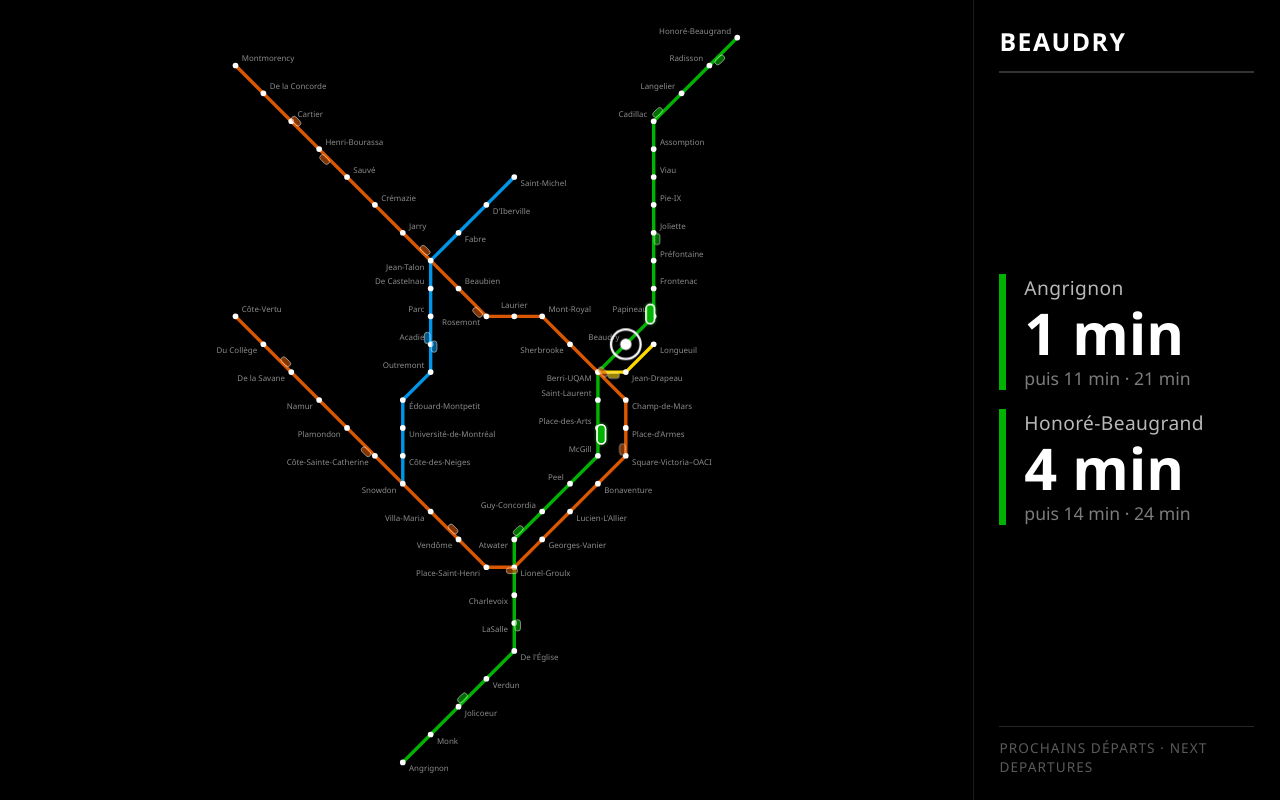
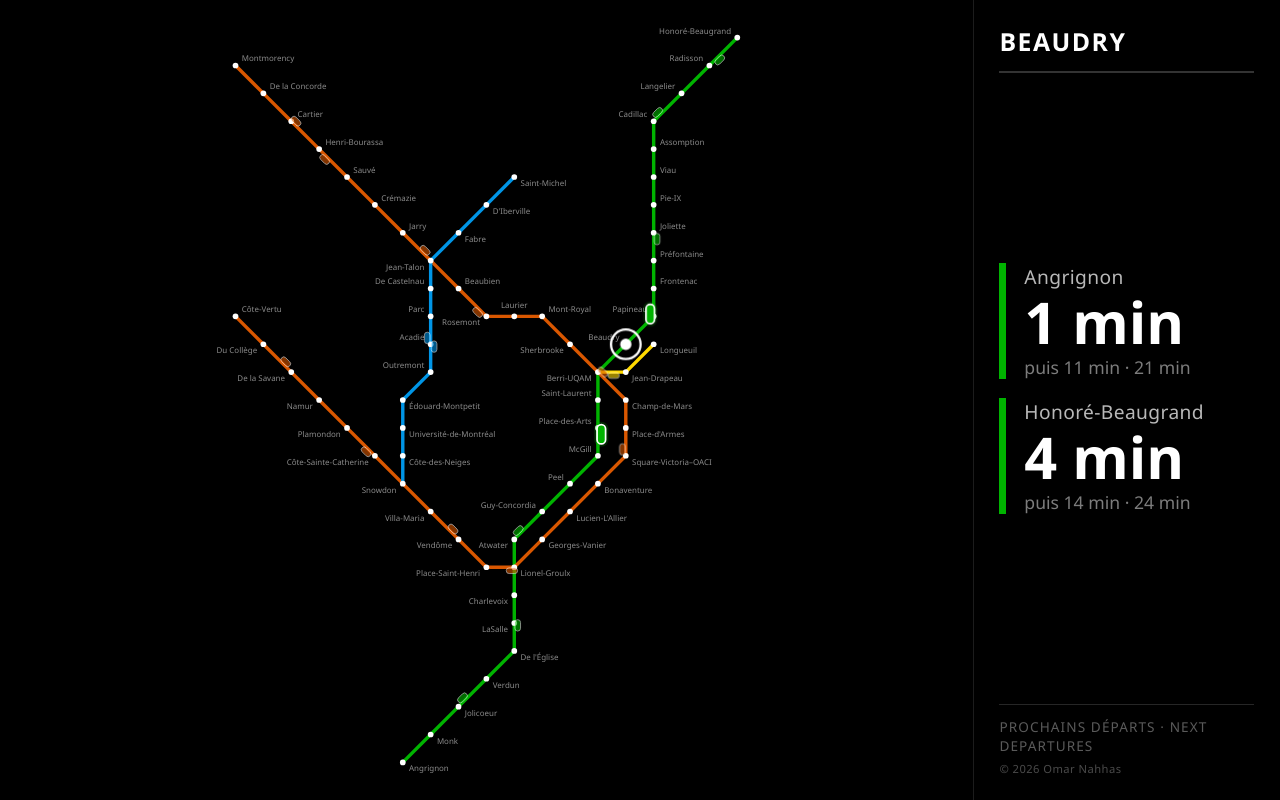
Before and after one commit to OmarNahhass/prochain-passage, a plain HTML site: page index.html in a window 1280 px wide. Drawn offline with Linux system fonts and the light colour scheme; no server answers.

Commit message:
Add README and copyright footer
Document what the board does, how to run it, and what each file is
responsible for. Add the copyright line to the panel footer, with the
year filled in at load time.

```diff
--- a/css/display.css
+++ b/css/display.css
@@ -165,6 +165,14 @@ html, body {
   text-transform: uppercase;
 }
 
+#panel footer .copyright {
+  margin-top: 0.8vh;
+  font-size: 1.4vh;
+  color: #4a4a4a;
+  letter-spacing: 0.04em;
+  text-transform: none;
+}
+
 .line-disrupted {
   opacity: 0.3;
   stroke-dasharray: 14 10;
--- a/index.html
+++ b/index.html
@@ -20,9 +20,11 @@
     <div id="alerts"></div>
     <footer>
       Prochains départs · Next departures
+      <div class="copyright">© <span id="year"></span> Omar Nahhas</div>
     </footer>
   </aside>
 </div>
+<script>document.getElementById("year").textContent = new Date().getFullYear();</script>
 <script type="module" src="js/display.js"></script>
 </body>
 </html>
```
Also changed, not shown: 1 other file.
